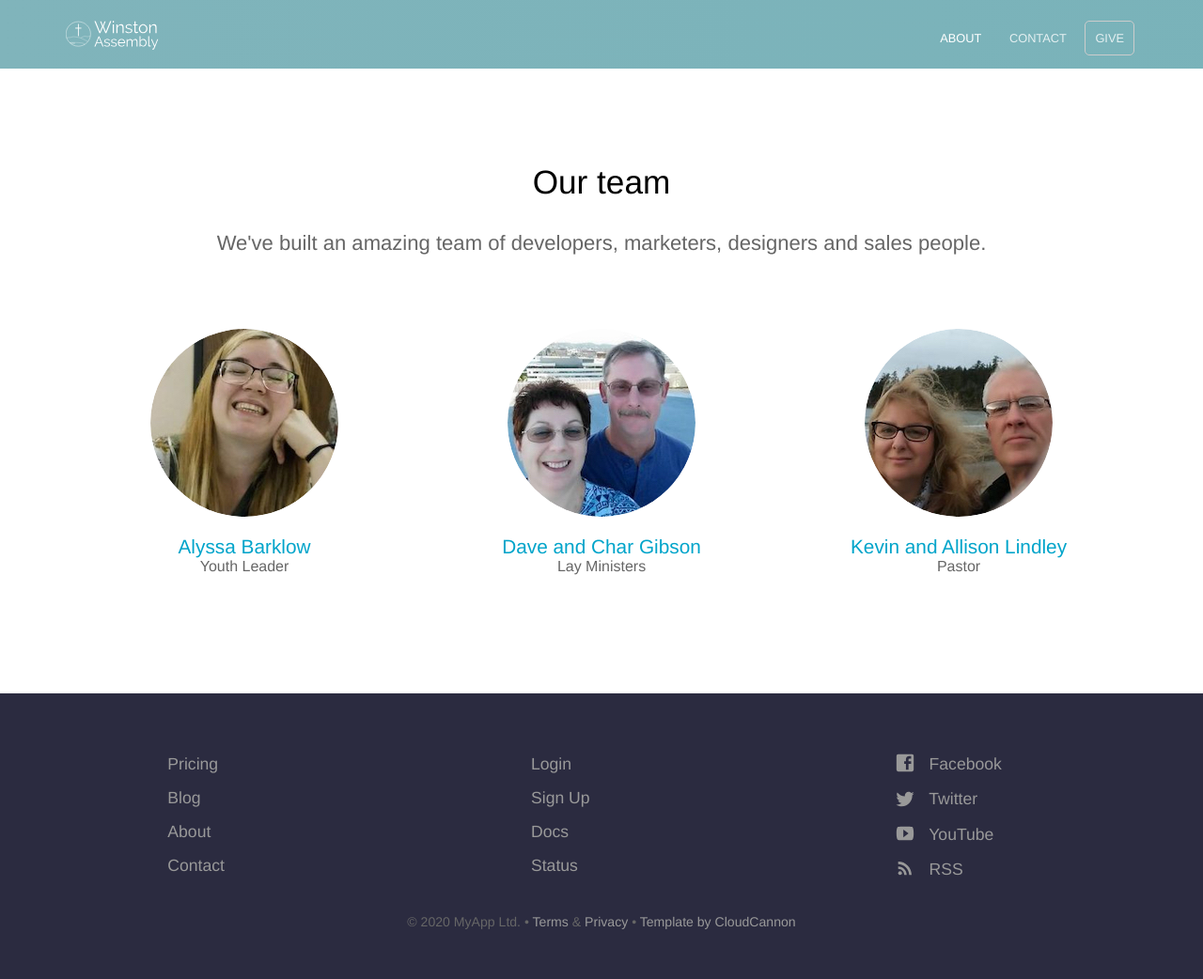
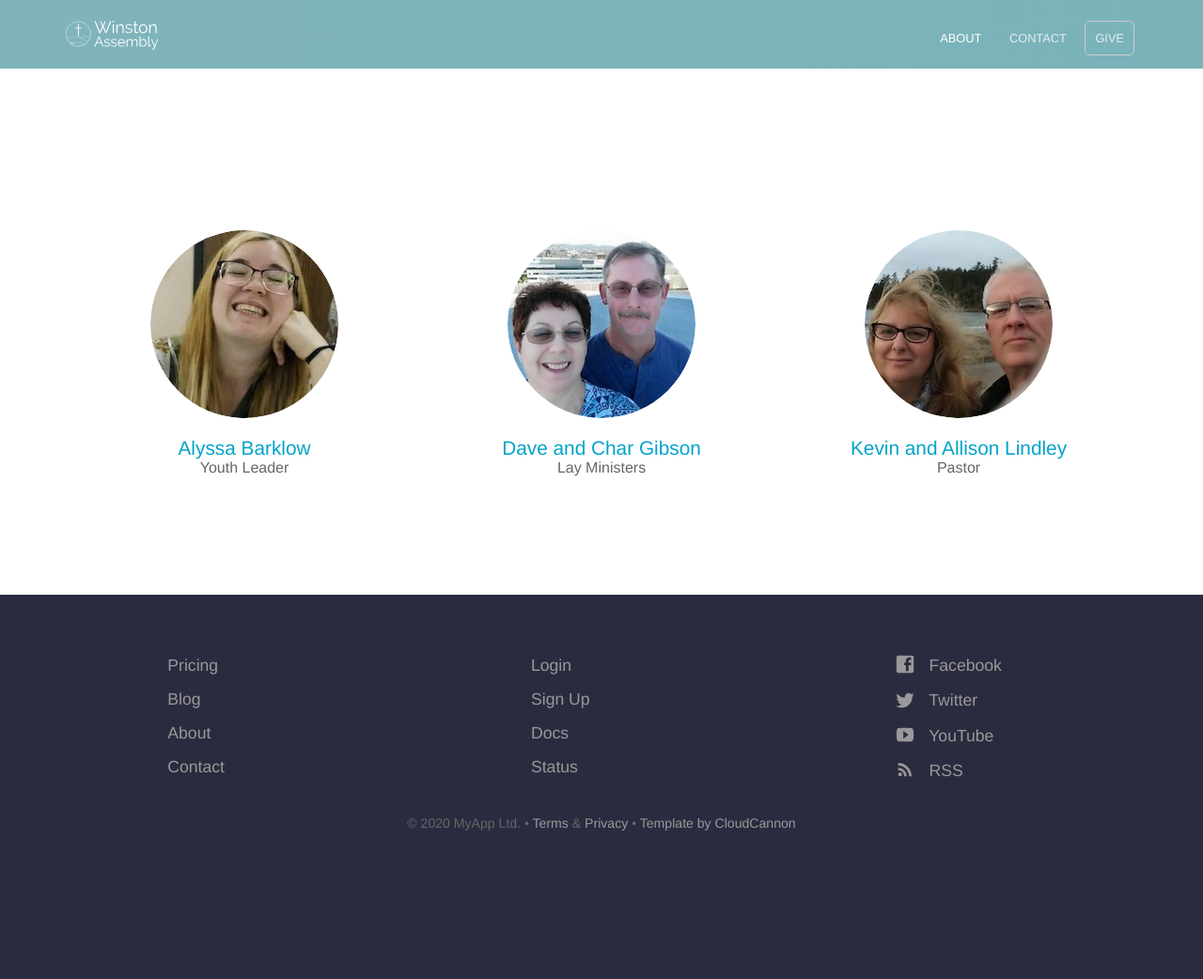
Before and after one commit to CloudCannon/hydra-jekyll-template, a Jekyll site: the page built from about.html, in a window 1280 px wide. Shown: the whole page at 94% size. Built offline with Jekyll 4.4.1, drawn with Linux system fonts in a browser that asks for light colours; after the commit the page ends 937 px from its top, so only the background shows below that; some of the changed lines change nothing that is shown.

Commit message:
comment out description

```diff
--- a/about.html
+++ b/about.html
@@ -1,6 +1,6 @@
 ---
 title: Our team
-description: We've built an amazing team of developers, marketers, designers and sales people.
+{% comment %}description: We've built an amazing team of developers, marketers, designers and sales people.{% endcomment %}
 ---
 <p class="editor-link" style="text-align: center;"><a href="cloudcannon:collections/_staff_members/" class="btn"><strong>&#9998;</strong> Manage Staff members</a></p>
 <ul class="staff">
```
